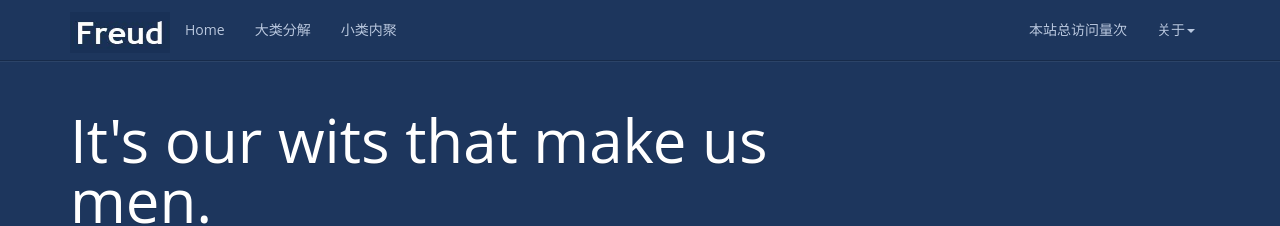
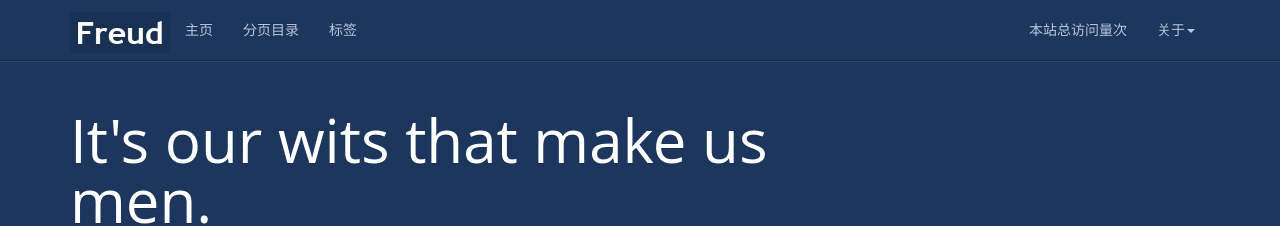
Before and after one commit to wormchaos/wormchaos.github.io, a Jekyll site: the page built from index.md, in a window 1280 px wide. Shown: the top 226 px of the page. Built offline with Jekyll 4.4.1, drawn with Linux system fonts in a browser that asks for light colours; our own code applies the rules of GitHub Pages for plain Markdown files; the list of posts is cut into pages by our own code; comment, search, counter and statistics services are not loaded.

Commit message:
更改前端样式

```diff
--- a/_includes/header.html
+++ b/_includes/header.html
@@ -13,13 +13,13 @@
     <nav class="collapse navbar-collapse bs-navbar-collapse" role="navigation">
       <ul class="nav navbar-nav">
         <li>
-          <a href="{{ '/' | prepend: site.baseurl }}">Home</a>
+          <a href="{{ '/' | prepend: site.baseurl }}">主页</a>
         </li>
         <li>
-          <a href="{{ '/categories/' | prepend: site.baseurl }}">大类分解</a>
+          <a href="{{ '/categories/' | prepend: site.baseurl }}">分页目录</a>
         </li>
         <li>
-          <a href="{{ '/tag' | prepend: site.baseurl }}">小类内聚</a>
+          <a href="{{ '/tag' | prepend: site.baseurl }}">标签</a>
         </li>
       </ul>
       <ul class="nav navbar-nav navbar-right">
```
Also changed, not shown: other parts of _includes/header.html (+4 -4 lines).
